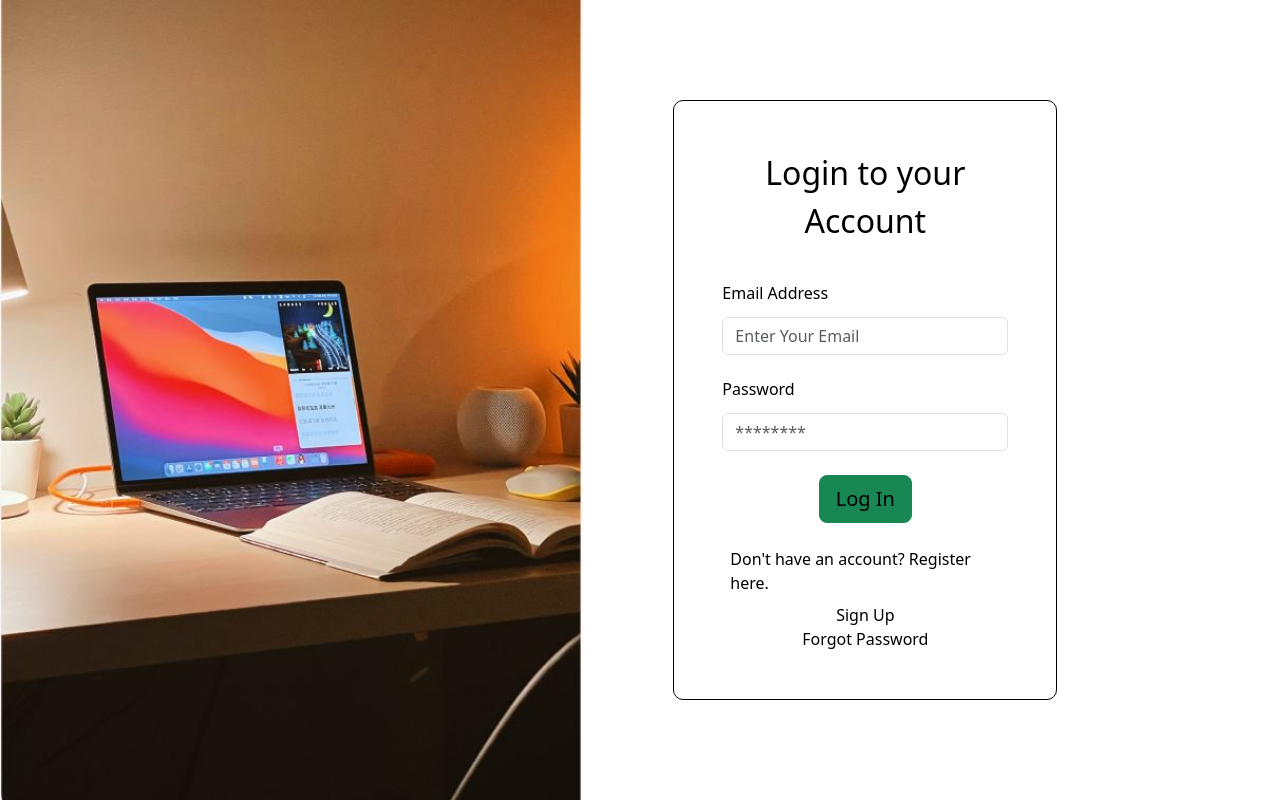
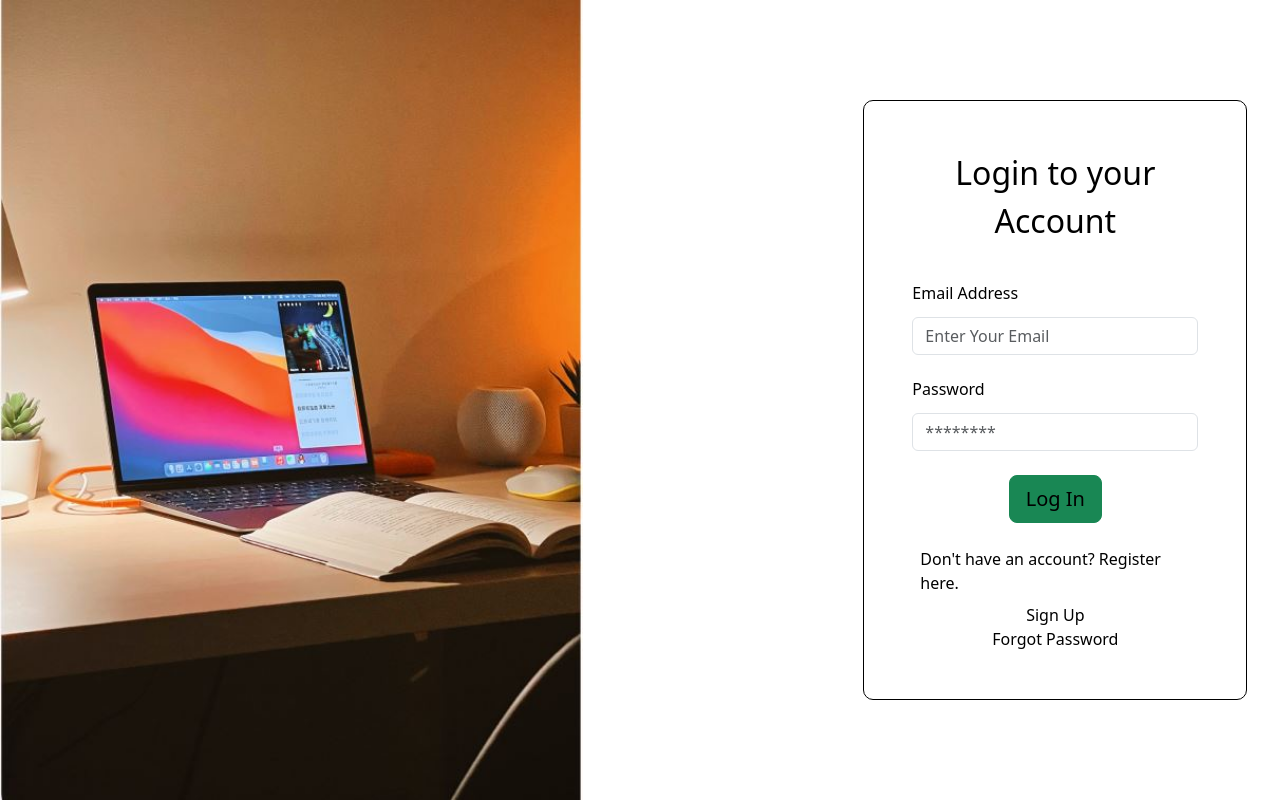
Before and after one commit to nisarg-frontendarmy/sample-react-project, a React (Create React App) app: page / in a window 1280 px wide. Built offline with nearby package versions, Linux system fonts and the light colour scheme.

Commit message:
Redesign-React-bootstrap

```diff
--- a/src/App.css
+++ b/src/App.css
@@ -19,7 +19,7 @@
   display: flex;
   align-items: center;
   justify-content: center;
-  margin-left: 90px;
+  margin-left: 280px;
   margin-top: 100px;
   margin-bottom: 100px;
   border-radius: 10px;
```
